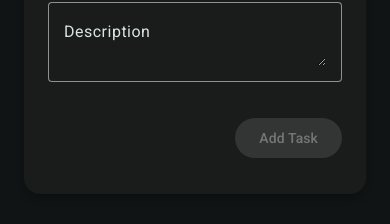
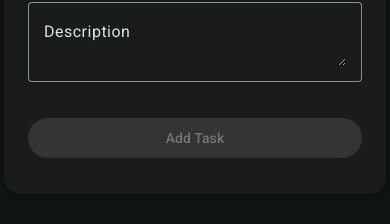
Before and after one commit to art2url/dev-task-flow, an Angular app: page /tasks in a window 390 px wide. Shown: the part 358-582 px from the top of the page. Built offline with nearby package versions, Linux system fonts and the light colour scheme; no server answers; sample sign-in values are in the browser's storage.

Commit message:
Improved task-form.component.scss: Enhanced responsiveness for mobile layout

```diff
--- a/src/app/features/tasks/task-form/task-form.component.scss
+++ b/src/app/features/tasks/task-form/task-form.component.scss
@@ -22,7 +22,7 @@ mat-card-content {
     padding: 8px 8px 0 8px;
   }
 
-  @media (max-width: 768) {
+  @media (max-width: 768px) {
     margin: 0 4px;
   }
 }
@@ -36,6 +36,17 @@ mat-card-content {
   .right-actions {
     display: flex;
     gap: math.div($spacing, 2);
+  }
+
+  @media (max-width: 600px) {
+    flex-direction: column;
+    align-items: stretch;
+
+    .right-actions {
+      width: 100%;
+      flex-direction: column;
+      gap: 8px;
+    }
   }
 }
 
```
